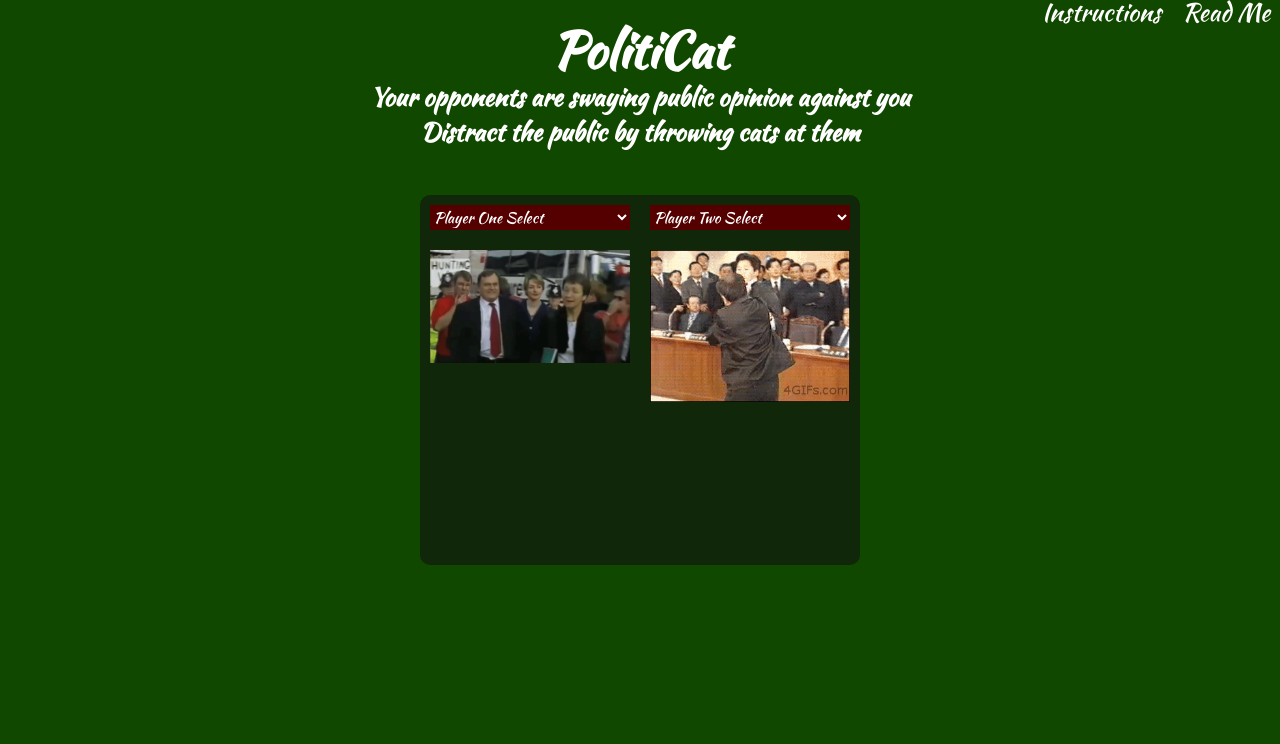
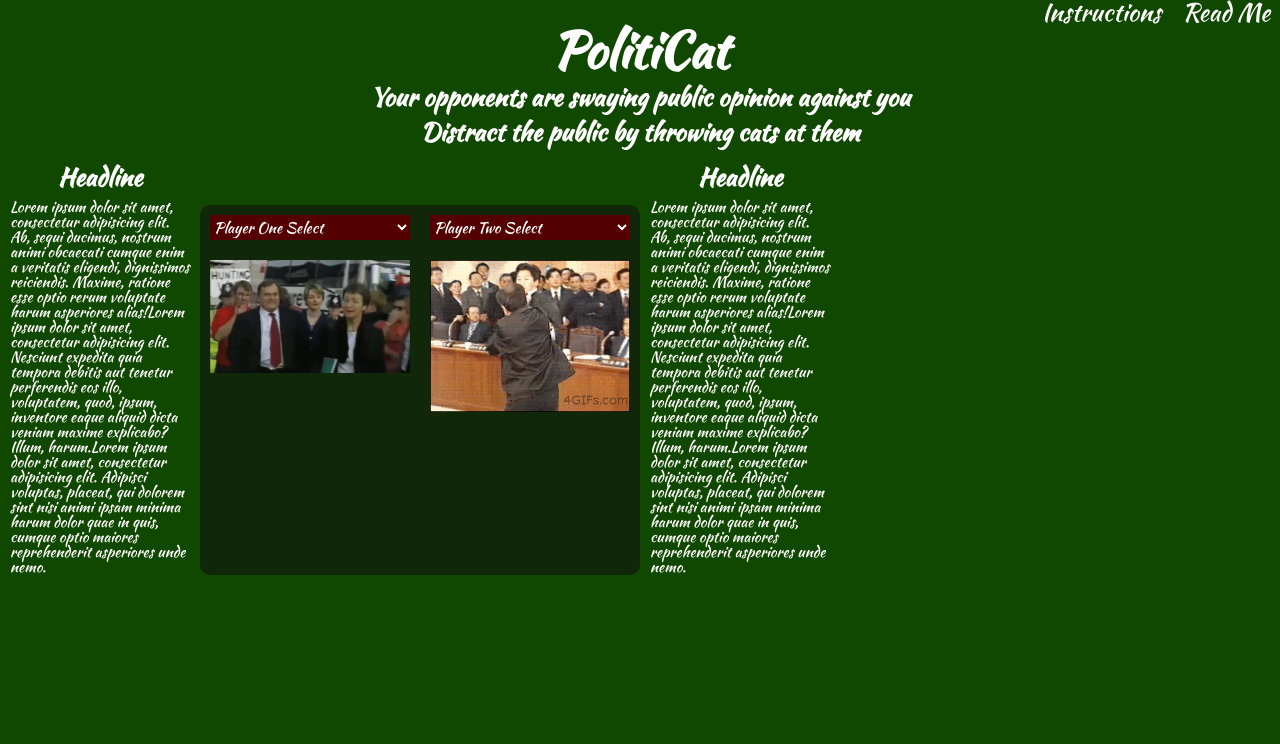
Before and after one commit to syounger-ut/wdi-project-1, a PHP site: page /index.html in a window 1280 px wide; the page is wider, and only the part inside the window is pictured. Shown: the top 744 px of that part. Run offline with PHP 8.4, Linux system fonts and the light colour scheme; some libraries are stand-ins or nearby versions.

Commit message:
started styling the welcome page

```diff
--- a/css/style.css
+++ b/css/style.css
@@ -44,12 +44,13 @@ h2 {
   margin: 10px 0 0 0;
 }
 
-.politician-container {
+.mainPageContainer {
   width: 440px;
   height: 370px;
   background-color: #102809;
   border-radius: 10px;
   margin: 50px auto 0;
+  float: left;
 }
 
 .politicianOne, .politicianTwo {
--- a/index.html
+++ b/index.html
@@ -17,7 +17,12 @@
   <h1>PolitiCat</h1>
   <h2>Your opponents are swaying public opinion against you</h2>
   <h2>Distract the public by throwing cats at them</h2>
-  <div class="politician-container">
+  <div class="newspaper">
+    <div class="articles">
+      <h3>Headline</h3>
+      <p>Lorem ipsum dolor sit amet, consectetur adipisicing elit. Ab, sequi ducimus, nostrum animi obcaecati cumque enim a veritatis eligendi, dignissimos reiciendis. Maxime, ratione esse optio rerum voluptate harum asperiores alias!Lorem ipsum dolor sit amet, consectetur adipisicing elit. Nesciunt expedita quia tempora debitis aut tenetur perferendis eos illo, voluptatem, quod, ipsum, inventore eaque aliquid dicta veniam maxime explicabo? Illum, harum.Lorem ipsum dolor sit amet, consectetur adipisicing elit. Adipisci voluptas, placeat, qui dolorem sint nisi animi ipsam minima harum dolor quae in quis, cumque optio maiores reprehenderit asperiores unde nemo.</p>
+    </div>
+    <div class="mainPageContainer">
       <select name="politicianOne" id="politicianOne">
         <option value="">Player One Select</option>
         <option value="johnPrescott">John Prescott</option>
@@ -47,5 +52,10 @@
         <img src="images/asian-politicians.gif" alt="">
       </div>
     </div>
+    <div class="articles">
+      <h3>Headline</h3>
+      <p>Lorem ipsum dolor sit amet, consectetur adipisicing elit. Ab, sequi ducimus, nostrum animi obcaecati cumque enim a veritatis eligendi, dignissimos reiciendis. Maxime, ratione esse optio rerum voluptate harum asperiores alias!Lorem ipsum dolor sit amet, consectetur adipisicing elit. Nesciunt expedita quia tempora debitis aut tenetur perferendis eos illo, voluptatem, quod, ipsum, inventore eaque aliquid dicta veniam maxime explicabo? Illum, harum.Lorem ipsum dolor sit amet, consectetur adipisicing elit. Adipisci voluptas, placeat, qui dolorem sint nisi animi ipsam minima harum dolor quae in quis, cumque optio maiores reprehenderit asperiores unde nemo.</p>
+    </div>
+  </div>
 </body>
 </html>
```
Lines whose indentation alone changed are shown as unchanged.
